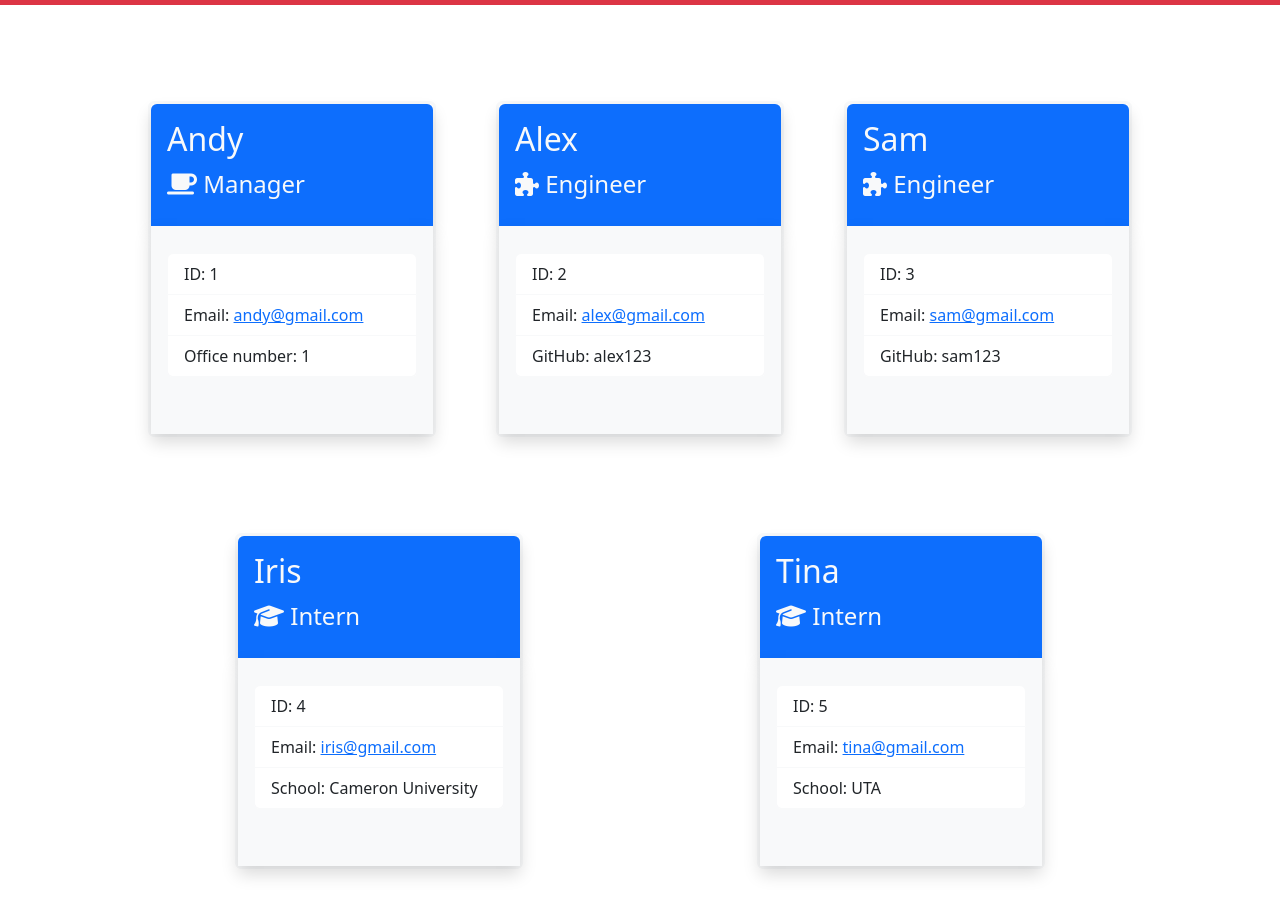
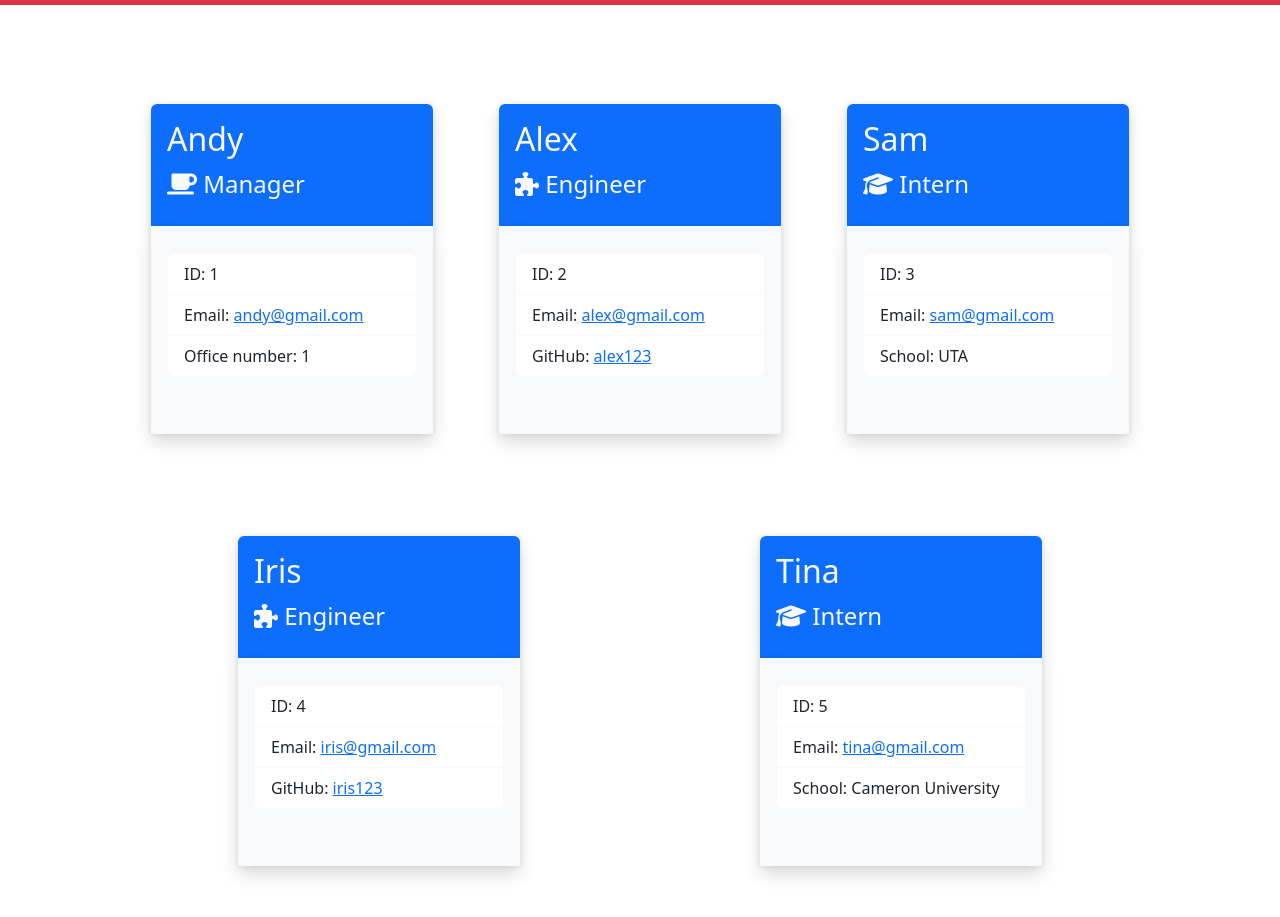
Before and after one commit to daisyle0203/Profile_Generator, a website: page dist/index.html in a window 1280 px wide. Shown: the part 81-998 px from the top of the page. Drawn offline with nearby package versions, Linux system fonts and the light colour scheme.

Commit message:
fixed the github to hyper link

```diff
--- a/dist/index.html
+++ b/dist/index.html
@@ -77,7 +77,7 @@
       <li class="list-group-item border-light">
         Email: <a href="alex@gmail.com">alex@gmail.com</a>
       </li>
-      <li class="list-group-item border-light rounded-bottom">GitHub: alex123
+      <li class="list-group-item border-light rounded-bottom">GitHub: <a href="https://www.github.com/alex123">alex123</a>
       </li>
     </ul>
   </div>
@@ -89,7 +89,7 @@
     <div class="card-body bg-primary text-light shadow rounded-top">
       <h5 class="card-title fs-2">Sam</h5>
       <p class="card-text fs-4">
-      <i class="fa fa-puzzle-piece"></i> Engineer
+      <i class="fa fa-graduation-cap"></i> Intern
       </p>
     </div>
     <ul
@@ -101,7 +101,7 @@
       <li class="list-group-item border-light">
         Email: <a href="sam@gmail.com">sam@gmail.com</a>
       </li>
-      <li class="list-group-item border-light rounded-bottom">GitHub: sam123
+      <li class="list-group-item border-light rounded-bottom">School: UTA
       </li>
     </ul>
   </div>
@@ -113,7 +113,7 @@
     <div class="card-body bg-primary text-light shadow rounded-top">
       <h5 class="card-title fs-2">Iris</h5>
       <p class="card-text fs-4">
-      <i class="fa fa-graduation-cap"></i> Intern
+      <i class="fa fa-puzzle-piece"></i> Engineer
       </p>
     </div>
     <ul
@@ -125,7 +125,7 @@
       <li class="list-group-item border-light">
         Email: <a href="iris@gmail.com">iris@gmail.com</a>
       </li>
-      <li class="list-group-item border-light rounded-bottom">School: Cameron University
+      <li class="list-group-item border-light rounded-bottom">GitHub: <a href="https://www.github.com/iris123">iris123</a>
       </li>
     </ul>
   </div>
@@ -149,7 +149,7 @@
       <li class="list-group-item border-light">
         Email: <a href="tina@gmail.com">tina@gmail.com</a>
       </li>
-      <li class="list-group-item border-light rounded-bottom">School: UTA
+      <li class="list-group-item border-light rounded-bottom">School: Cameron University
       </li>
     </ul>
   </div>
```
